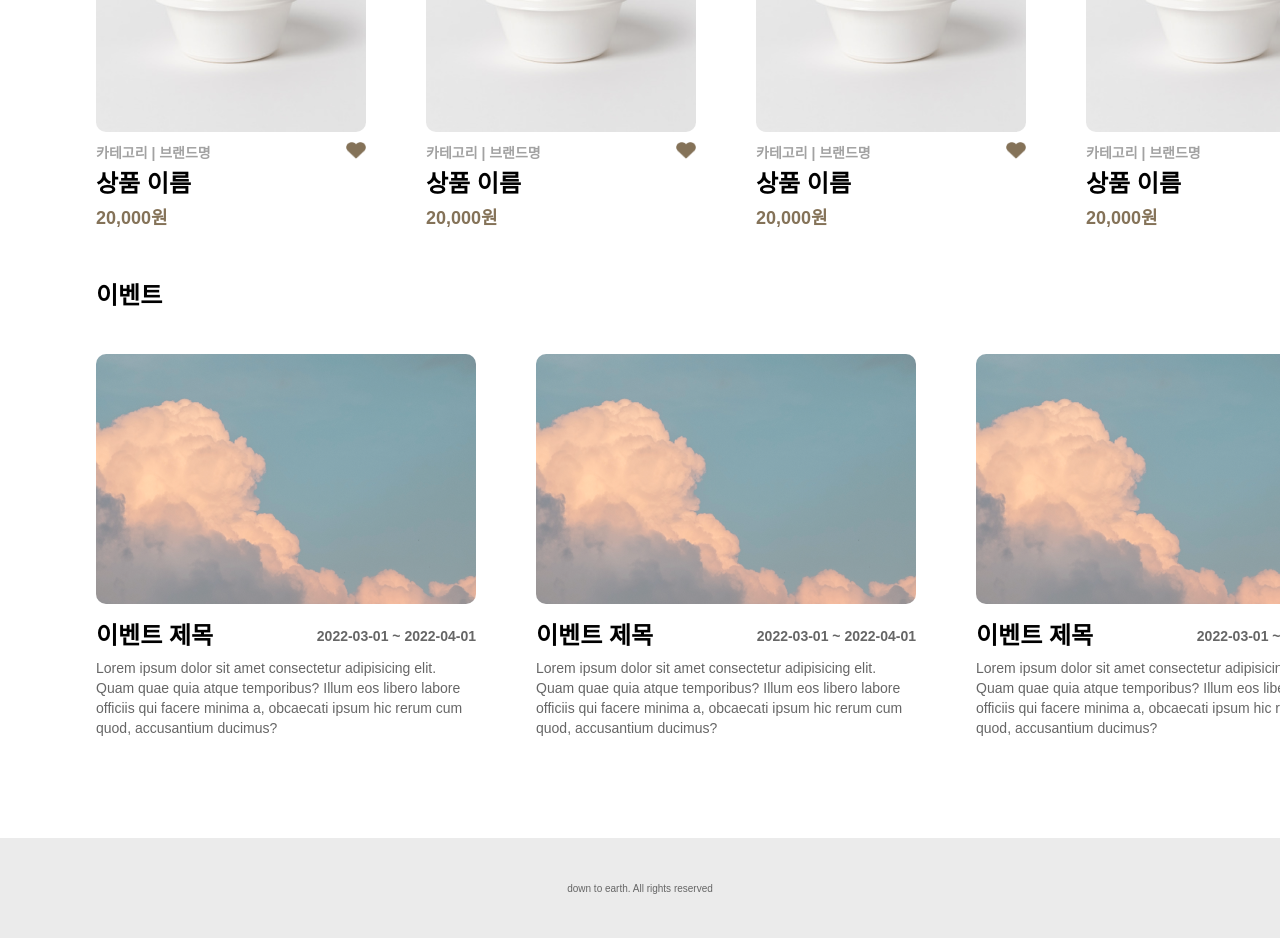
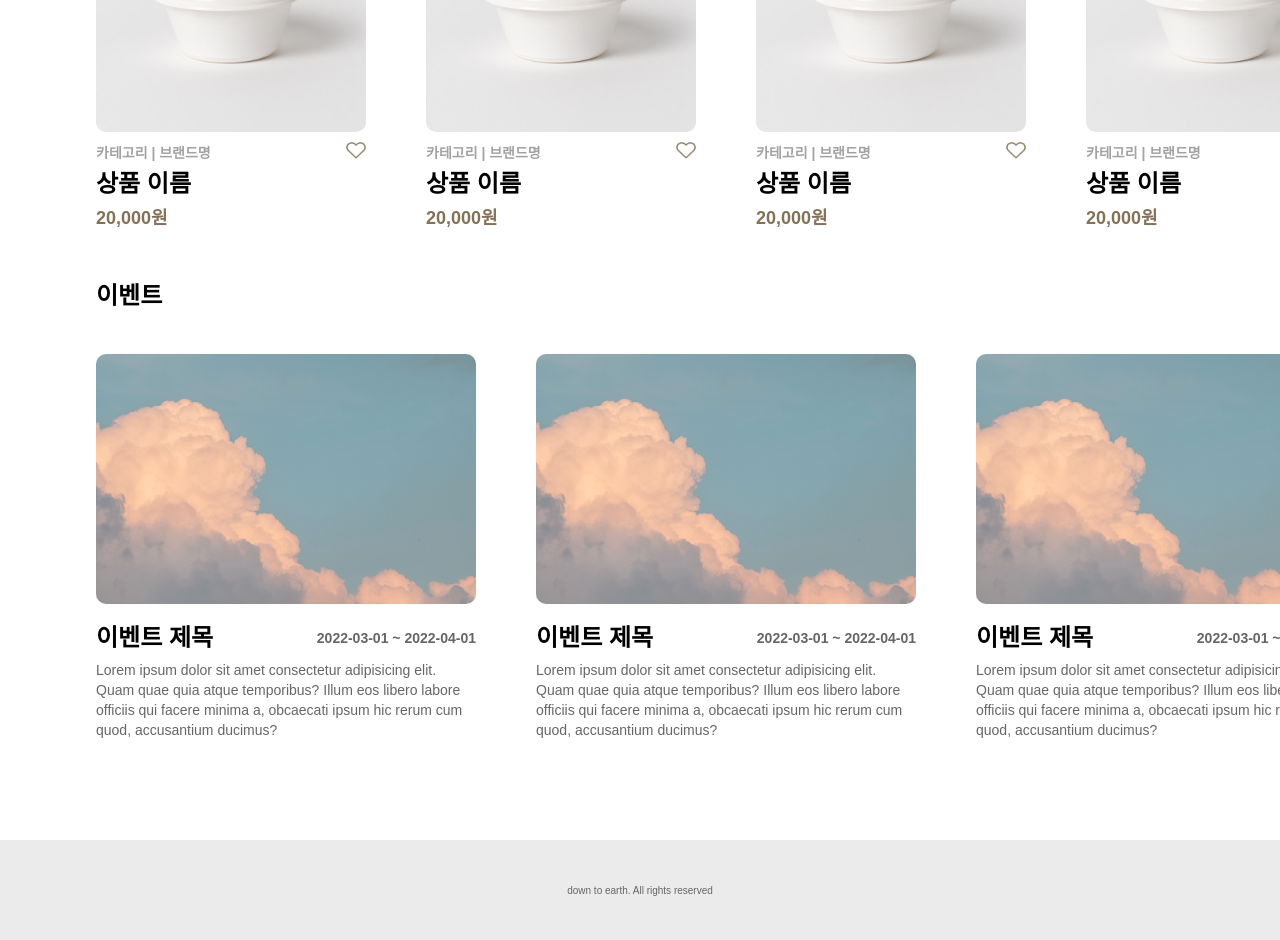
Before and after one commit to Team-Just-Do-it/Down-to-Earth, a Next.js app: page /about in a window 1280 px wide. Shown: the part 640-1580 px from the top of the page. Built offline with nearby package versions, Linux system fonts and the light colour scheme; what emotion-reset would draw is missing.

Commit message:
✨ feat: Add click event for product, event components

```diff
--- a/src/components/Event/index.tsx
+++ b/src/components/Event/index.tsx
@@ -1,9 +1,12 @@
 import styled from "@emotion/styled";
 import Image from "next/image";
+import Link from "next/link";
 
 const Event = () => {
   return (
     <EventContainer>
+      <Link href="/events/1">
+        <a>
           <EventImage
             src="/assets/sample_event.png"
             alt="이벤트 사진"
@@ -21,6 +24,8 @@ const Event = () => {
               minima a, obcaecati ipsum hic rerum cum quod, accusantium ducimus?
             </ul>
           </EventContents>
+        </a>
+      </Link>
     </EventContainer>
   );
 };
@@ -29,6 +34,11 @@ const EventContainer = styled.section`
   display: flex;
   flex-direction: column;
   width: 380px;
+  transition: all 0.5s;
+
+  &:hover {
+    transform: scale(1.05);
+  }
 `;
 
 const EventImage = styled(Image)`
@@ -43,11 +53,11 @@ const EventContents = styled.ul`
     display: flex;
     justify-content: space-between;
     align-items: center;
-    &:nth-child(1) {
+    &:nth-of-type(1) {
       margin-top: 15px;
       font-weight: 700;
     }
-    &:nth-child(2) {
+    &:nth-of-type(2) {
       margin-top: 5px;
       font-size: 14px;
       line-height: 20px;
--- a/src/components/EventDetail/index.tsx
+++ b/src/components/EventDetail/index.tsx
@@ -1,10 +1,12 @@
 import styled from "@emotion/styled";
 import Image from "next/image";
-import Comment from "../Comment";
 import ReplyComment from "../Comment/ReplyComment";
 import Product from "../Product";
 
 const EventDetail = () => {
+  const handleShare = () => {
+    navigator.clipboard.writeText(window.location.href);
+  };
   return (
     <EventContainer>
       <Event>
@@ -16,6 +18,7 @@ const EventDetail = () => {
             alt="공유 이미지"
             width="40px"
             height="40px"
+            onClick={handleShare}
           />
         </li>
         <Image
--- a/src/components/Product/index.tsx
+++ b/src/components/Product/index.tsx
@@ -1,9 +1,19 @@
 import styled from "@emotion/styled";
 import Image from "next/image";
+import Link from "next/link";
+import { useState } from "react";
 
 const Product = () => {
+  const [isLiked, setIsLiked] = useState(false);
+
+  const handleLike = (e: any) => {
+    e.preventDefault();
+    setIsLiked(!isLiked);
+  };
   return (
     <ProductContainer>
+      <Link href="/products/1">
+        <a>
           <ProductImage
             src="/assets/sample_product.png"
             alt="상품 사진"
@@ -14,12 +24,19 @@ const Product = () => {
             <li className="product-content">
               <ProductHeader>
                 <ProductCategory>카테고리 | 브랜드명</ProductCategory>
-            <Image src="/assets/like_fill.png" width="20px" height="17px" />
+                <Image
+                  src={isLiked ? "/assets/like_fill.png" : "/assets/like.png"}
+                  width="20px"
+                  height="17px"
+                  onClick={handleLike}
+                />
               </ProductHeader>
             </li>
             <li className="product-content">상품 이름</li>
             <li className="product-content">20,000원</li>
           </ProductContents>
+        </a>
+      </Link>
     </ProductContainer>
   );
 };
@@ -27,6 +44,11 @@ const Product = () => {
 const ProductContainer = styled.section`
   width: 270px;
   height: 377px;
+  transition: all 0.5s;
+
+  &:hover {
+    transform: scale(1.05);
+  }
 `;
 
 const ProductImage = styled(Image)`
@@ -40,15 +62,18 @@ const ProductContents = styled.ul`
 
   .product-content {
     margin-top: 4px;
-    &:nth-child(2) {
+    &:nth-of-type(2) {
       font-size: 24px;
       line-height: 34px;
       color: #000000;
     }
-    &:nth-child(3) {
+    &:nth-of-type(3) {
       font-size: 18px;
       line-height: 26px;
       color: #847258;
+    }
+    Image {
+      padding: 10px;
     }
   }
 `;
```
Lines whose indentation alone changed are shown as unchanged.
